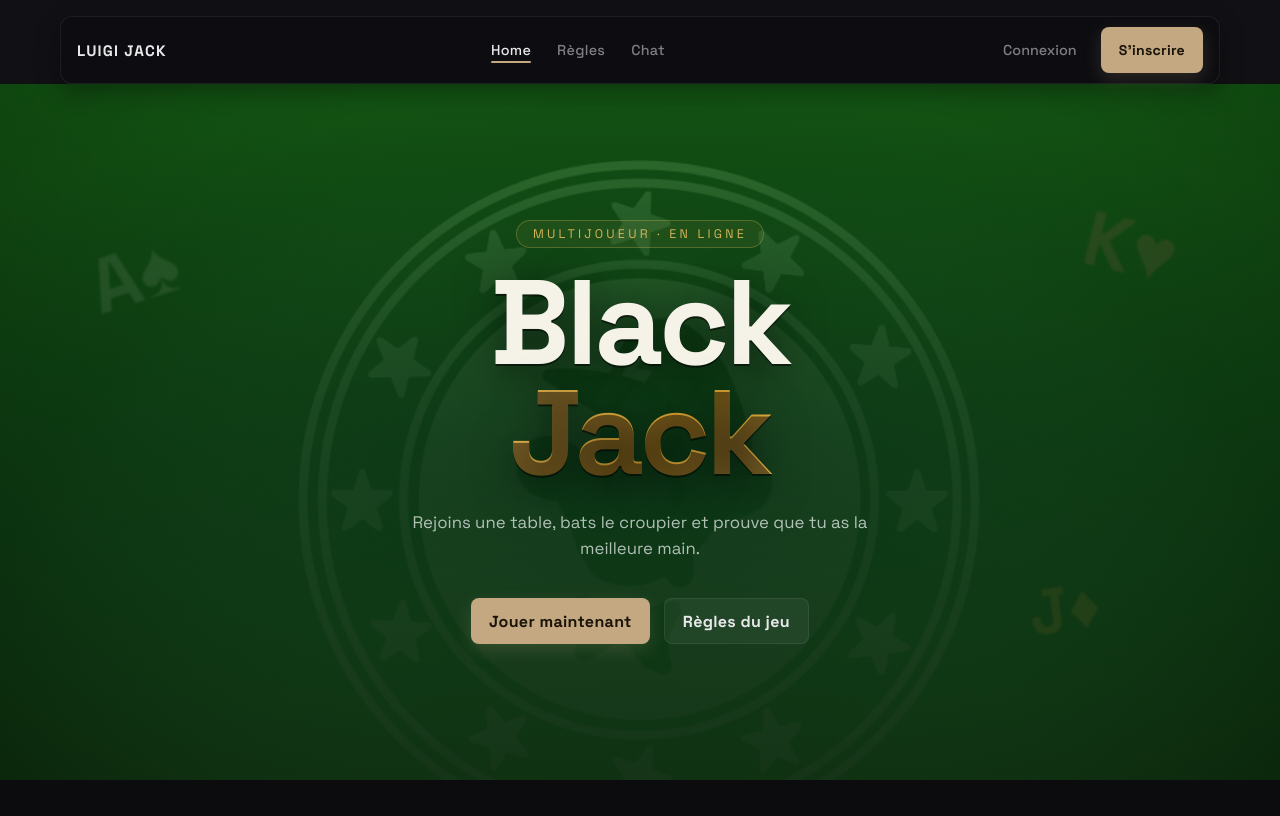
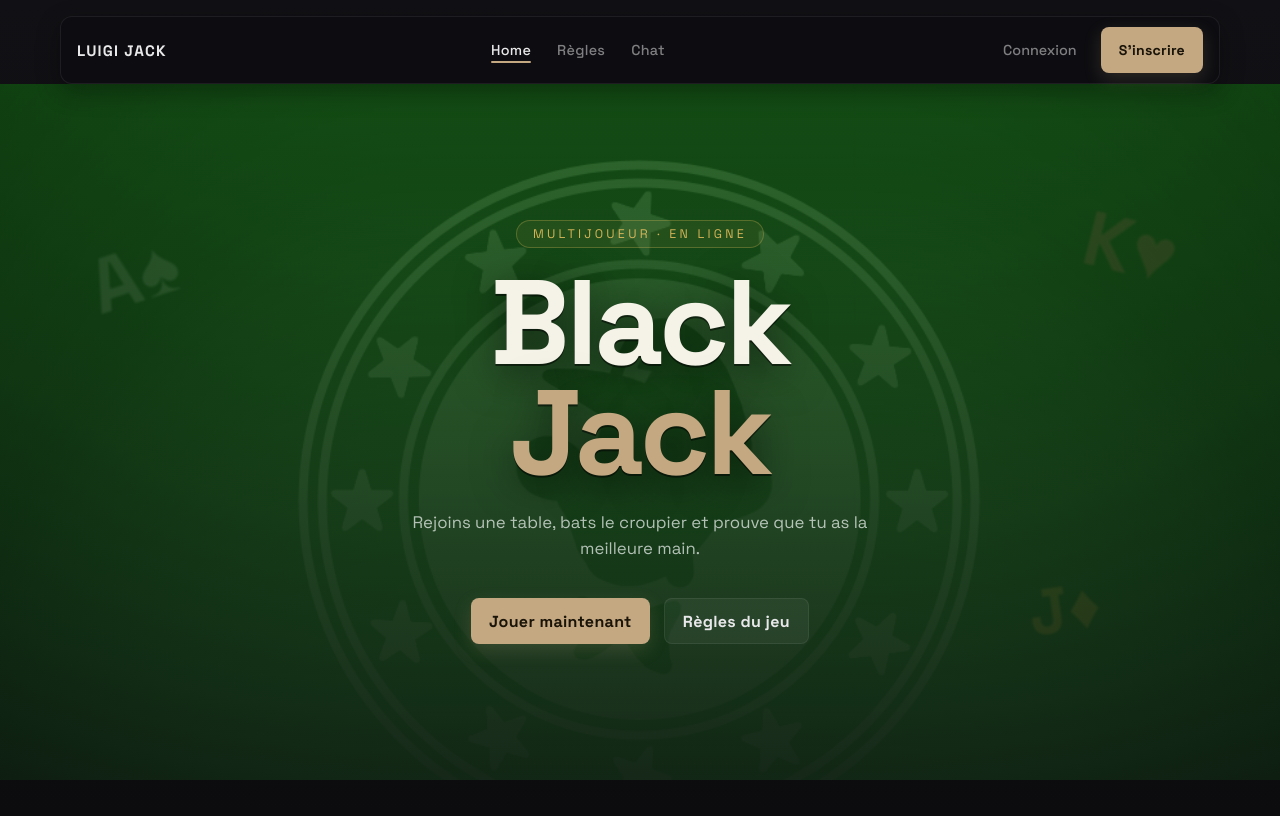
Before and after one commit to cmoibssld/transcendence, a React (Vite) app in the folder front-end/: page / in a window 1280 px wide. Built offline with nearby package versions, Linux system fonts and the light colour scheme; no server answers.

Commit message:
style(home): simplify overlay, remove gold gradient on title
Co-Authored-By: Claude Sonnet 4.6 <noreply@anthropic.com>

```diff
--- a/front-end/src/styles/Home.css
+++ b/front-end/src/styles/Home.css
@@ -25,9 +25,7 @@
   position: absolute;
   inset: 0;
   z-index: 1;
-  background:
-    radial-gradient(ellipse 70% 55% at 50% 55%, rgba(4, 36, 22, 0.55), transparent),
-    linear-gradient(180deg, rgba(3, 6, 5, 0.18) 0%, rgba(3, 6, 5, 0.72) 100%);
+  background: linear-gradient(180deg, rgba(10, 10, 14, 0.28) 0%, rgba(10, 10, 14, 0.82) 100%);
 }
 
 /* ─── Hero panel ────────────────────────────────────────────────────────── */
@@ -66,10 +64,7 @@
 
 .home-title span {
   display: block;
-  background: linear-gradient(135deg, #f2c461 10%, #e0a830 55%, #f2c461 100%);
-  -webkit-background-clip: text;
-  -webkit-text-fill-color: transparent;
-  background-clip: text;
+  color: var(--accent);
 }
 
 .home-subtitle {
```
